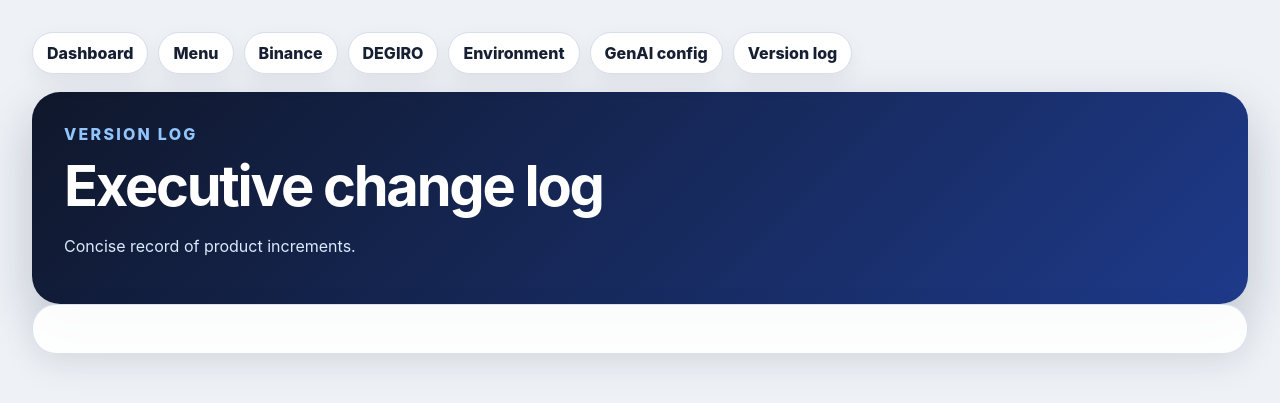
After one commit to rodrio/Pythagoras, a FastAPI app: template templates/version_log.html in a window 1280 px wide. The commit adds this page. Shown: the top 403 px of the page. Run offline with FastAPI, Linux system fonts and the light colour scheme; the template is opened without the code that fills it, so the values that code supplies are empty.

Commit message:
MVP v0.3 added version log

```diff
--- a/app/main.py
+++ b/app/main.py
@@ -97,6 +97,16 @@ async def menu(request: Request):
     return templates.TemplateResponse("menu.html", {"request": request})
 
 
+@app.get("/version-log", response_class=HTMLResponse)
+async def version_log(request: Request):
+    entries = [
+        "MVP v0.1 first deploy",
+        "MVP v0.2 added a menu to manage sources and GenAI",
+        "MVP v0.3 added executive version log accessible from the menu",
+    ]
+    return templates.TemplateResponse("version_log.html", {"request": request, "entries": entries})
+
+
 @app.get("/binance", response_class=HTMLResponse)
 async def binance_page(request: Request, currency: str | None = None):
     settings = get_settings()
--- a/static/styles.css
+++ b/static/styles.css
@@ -37,4 +37,6 @@ th { color: #64748b; font-size: 12px; text-transform: uppercase; letter-spacing:
 .bars div { display: flex; justify-content: space-between; padding: 14px 16px; border-radius: 16px; background: #f8fafc; }
 .answer { white-space: pre-wrap; margin-top: 18px; padding: 18px; background: #f8fafc; border: 1px solid #e2e8f0; border-radius: 18px; line-height: 1.55; }
 .notice { margin: 18px 0; padding: 16px 18px; border-radius: 18px; background: #dcfce7; color: #166534; font-weight: 800; }
+.version-log p { margin: 0; padding: 16px 0; border-bottom: 1px solid #e8edf5; font-size: 20px; font-weight: 800; }
+.version-log p:last-child { border-bottom: 0; }
 @media (max-width: 980px) { .hero, .cards, .menu-cards, .three, .two { grid-template-columns: 1fr; display: grid; } .shell { padding: 18px; } }
--- a/templates/binance.html
+++ b/templates/binance.html
@@ -8,7 +8,7 @@
 </head>
 <body>
   <main class="shell">
-    <nav class="nav"><a href="/">Dashboard</a><a href="/menu">Menu</a><a href="/binance">Binance</a><a href="/degiro">DEGIRO</a><a href="/environment">Environment</a><a href="/config/genai">GenAI config</a></nav>
+    <nav class="nav"><a href="/">Dashboard</a><a href="/menu">Menu</a><a href="/binance">Binance</a><a href="/degiro">DEGIRO</a><a href="/environment">Environment</a><a href="/config/genai">GenAI config</a><a href="/version-log">Version log</a></nav>
     <header class="hero"><div><p class="eyebrow">Binance</p><h1>Update Binance info</h1><p class="muted">Fetch latest Binance balances using read-only API credentials.</p></div><form method="post" action="/binance/update" class="toolbar"><button>Update now</button></form></header>
     <section class="grid two">
       <article class="panel"><h2>Status</h2><ul class="status"><li>API key: {{ 'configured' if settings.binance_api_key else 'missing' }}</li><li>API secret: {{ 'configured' if settings.binance_api_secret else 'missing' }}</li><li>Display currency: {{ currency }}</li></ul></article>
--- a/templates/dashboard.html
+++ b/templates/dashboard.html
@@ -8,7 +8,7 @@
 </head>
 <body>
   <main class="shell">
-    <nav class="nav"><a href="/">Dashboard</a><a href="/menu">Menu</a><a href="/binance">Binance</a><a href="/degiro">DEGIRO</a><a href="/environment">Environment</a><a href="/config/genai">GenAI config</a></nav>
+    <nav class="nav"><a href="/">Dashboard</a><a href="/menu">Menu</a><a href="/binance">Binance</a><a href="/degiro">DEGIRO</a><a href="/environment">Environment</a><a href="/config/genai">GenAI config</a><a href="/version-log">Version log</a></nav>
     <header class="hero">
       <div>
         <p class="eyebrow">Pythagoras</p>
--- a/templates/menu.html
+++ b/templates/menu.html
@@ -8,13 +8,14 @@
 </head>
 <body>
   <main class="shell">
-    <nav class="nav"><a href="/">Dashboard</a><a href="/menu">Menu</a><a href="/binance">Binance</a><a href="/degiro">DEGIRO</a><a href="/environment">Environment</a><a href="/config/genai">GenAI config</a></nav>
+    <nav class="nav"><a href="/">Dashboard</a><a href="/menu">Menu</a><a href="/binance">Binance</a><a href="/degiro">DEGIRO</a><a href="/environment">Environment</a><a href="/config/genai">GenAI config</a><a href="/version-log">Version log</a></nav>
     <header class="hero"><div><p class="eyebrow">Menu</p><h1>Portfolio actions</h1><p class="muted">Access integrations, imports, runtime environment status, and AI configuration.</p></div></header>
     <section class="cards menu-cards">
       <a class="card link-card" href="/binance"><span>Binance</span><strong>Update Binance info</strong><p class="muted">Refresh balances and crypto values from Binance.</p></a>
       <a class="card link-card" href="/degiro"><span>DEGIRO</span><strong>Upload DEGIRO extracts</strong><p class="muted">Import portfolio, account, and transaction CSV reports.</p></a>
       <a class="card link-card" href="/environment"><span>Security</span><strong>Environment variables</strong><p class="muted">See detected config without exposing secrets.</p></a>
       <a class="card link-card" href="/config/genai"><span>AI</span><strong>GenAI configuration</strong><p class="muted">Select provider and model used by chat and insights.</p></a>
+      <a class="card link-card" href="/version-log"><span>Release</span><strong>Version log</strong><p class="muted">Review concise product increments.</p></a>
     </section>
   </main>
 </body>
--- /dev/null
+++ b/templates/version_log.html
@@ -0,0 +1,20 @@
+<!doctype html>
+<html lang="en">
+<head>
+  <meta charset="utf-8">
+  <meta name="viewport" content="width=device-width, initial-scale=1">
+  <title>Version Log - Pythagoras</title>
+  <link rel="stylesheet" href="/static/styles.css">
+</head>
+<body>
+  <main class="shell">
+    <nav class="nav"><a href="/">Dashboard</a><a href="/menu">Menu</a><a href="/binance">Binance</a><a href="/degiro">DEGIRO</a><a href="/environment">Environment</a><a href="/config/genai">GenAI config</a><a href="/version-log">Version log</a></nav>
+    <header class="hero"><div><p class="eyebrow">Version log</p><h1>Executive change log</h1><p class="muted">Concise record of product increments.</p></div></header>
+    <section class="panel version-log">
+      {% for entry in entries %}
+      <p>{{ entry }}</p>
+      {% endfor %}
+    </section>
+  </main>
+</body>
+</html>
```
